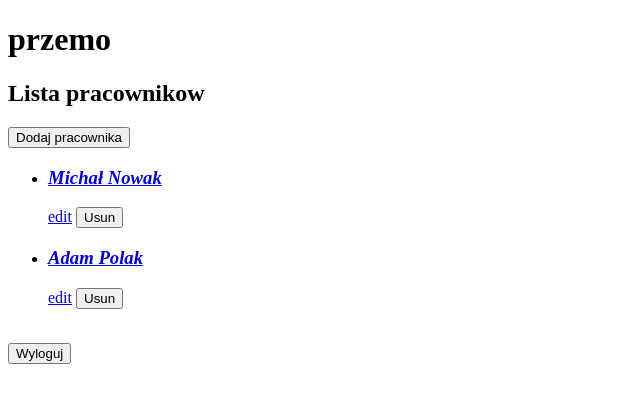
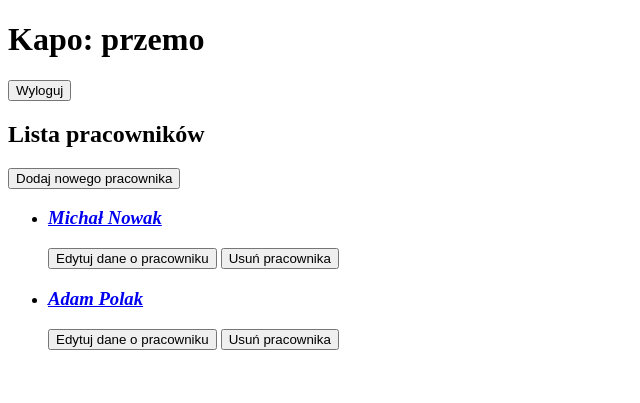
Before and after one commit to ojciec-cukrzyk/taski, a Django app: page / in a window 1280 px wide. Shown: the top 403 px of the page, without its empty margins (0-640 px from the left). Run offline with Django 4.2, Linux system fonts and the light colour scheme; a user stored in the database is signed in; data comes from the database, SQL or seed files in the repository; both versions use the stored data as it was after the commit.

Commit message:
zmiana wygladu

```diff
--- a/phpbyprzemo/templates/phpbyprzemo/home.html
+++ b/phpbyprzemo/templates/phpbyprzemo/home.html
@@ -13,26 +13,27 @@
 <body>
 
     {% if request.user.is_authenticated %}
-        <h1>{{ request.user }}</h1>
+    <h1>Kapo: {{ request.user }}</h1> <button onclick="window.location.href='/logout'"> Wyloguj</button>
     {% else %}
         <a href="{% url 'login' %}">Login</a>
     {% endif %}
 
-    <h2>Lista pracownikow</h2>
 
-    <button onclick="window.location.href='/person-create'">Dodaj pracownika</button>
+    <h2>Lista pracowników</h2>
+
+    <button onclick="window.location.href='/person-create'">Dodaj nowego pracownika</button>
 
     <ul>
         {% for person in person_list.person_set.all %}
-            <li><h3 class="listItem"><a href="{% url 'persondetail' person.id %}">{{ person.name }}</a><br></h3>
-            <a href="{% url 'personupdate' person.id %}">edit</a>
-                <button onclick="window.location.href='/person-delete/pk={{ person.id }}' " >Usun</button>
+            <li><h3 class="listItem"><a href="{% url 'persondetail' person.id %}">{{ person.name }}</a></h3>
+            <button onclick="window.location.href='{% url 'personupdate' person.id %}'">Edytuj dane o pracowniku</button>
+            <button onclick="window.location.href='/person-delete/pk={{ person.id }}' " >Usuń pracownika</button>
             </li>
         {% endfor %}
     </ul>
 
     <br>
-    <button onclick="window.location.href='/logout'"> Wyloguj</button>
+
 
 </body>
 </html>
--- a/phpbyprzemo/templates/phpbyprzemo/person_confirm_delete.html
+++ b/phpbyprzemo/templates/phpbyprzemo/person_confirm_delete.html
@@ -8,7 +8,7 @@
 
     <form method="post">{% csrf_token %}
         <p>Czy na pewno chcesz usunac "{{ object }}"?</p>
-        <input type="submit" value="Confirm">
+        <input type="submit" value="Potwierdź">
     </form>
 
 </body>
--- a/phpbyprzemo/templates/phpbyprzemo/person_create_form.html
+++ b/phpbyprzemo/templates/phpbyprzemo/person_create_form.html
@@ -5,11 +5,13 @@
     <title>Tworzenie osoby</title>
 </head>
 <body>
+<p>Formularz dodawania pracownika</p>
     <form method="post" action="">
         {% csrf_token %}
+        <p> Podaj imię i nazwisko pracownika: </p>
         <input type="textbox" name="name">
-        <button type="submit" name="save">Zapisz</button>
+        <button type="submit" name="save">Dodaj</button>
     </form>
-    <p>PersonCreate's template</p>
+
 </body>
 </html>
--- a/phpbyprzemo/templates/phpbyprzemo/person_detail.html
+++ b/phpbyprzemo/templates/phpbyprzemo/person_detail.html
@@ -6,7 +6,7 @@
 </head>
 <body>
 
-    <h1>Zadania dla pracownika{{ person.name }}</h1>
+    <h1>Zadania dla pracownika {{ person.name }}</h1>
     <form method="post" action="">
         {% csrf_token %}
         {% for x in person.task_set.all %}
@@ -16,9 +16,11 @@
                 <button type="submit" name="save" value="save"><input type="checkbox" value="clicked" name="t{{ x.id }}"></button>{{ x }}
             {% endif %}
             <button type="submit" name="save" value="save">Zapisz zmiany</button>
-        <button type="submit" name="delete_this" value={{ x.id }}> Usun </button> <br>
+        <button type="submit" name="delete_this" value={{ x.id }}> Usuń </button> <br><br>
         {% endfor %}
     </form>
+
+    <br><br>
 
     <form method="post" action="">
         {% csrf_token %}
--- a/phpbyprzemo/templates/phpbyprzemo/person_update_form.html
+++ b/phpbyprzemo/templates/phpbyprzemo/person_update_form.html
@@ -2,7 +2,7 @@
 <html lang="en">
 <head>
     <meta charset="UTF-8">
-    <title>Aktualizacja zadań dla osoby</title>
+    <title>Aktualizacja danych pracownika</title>
 </head>
 <body>
     <form method="post">
--- a/phpbyprzemo/templates/phpbyprzemo/signin.html
+++ b/phpbyprzemo/templates/phpbyprzemo/signin.html
@@ -20,8 +20,8 @@
         {{ form.as_p }}
         <button type="submit" name="signin">Zaloguj</button>
     </form>
-
-    <a href="{% url 'signup' %}">Create account here</a>
+    <br><br>
+    <a href="{% url 'signup' %}">Załóż konto dla przełożonego</a>
 
 </body>
 </html>
--- a/phpbyprzemo/templates/phpbyprzemo/signup.html
+++ b/phpbyprzemo/templates/phpbyprzemo/signup.html
@@ -17,6 +17,8 @@
         <button type="submit" name="signup">Rejestruj</button>
     </form>
 
-    <a href="{% url 'login' %}">Login account here</a>
+    <br><br>
+
+    <a href="{% url 'login' %}">Przejdź do logowania</a>
 </body>
 </html>
```
Also changed, not shown: db.sqlite3.
